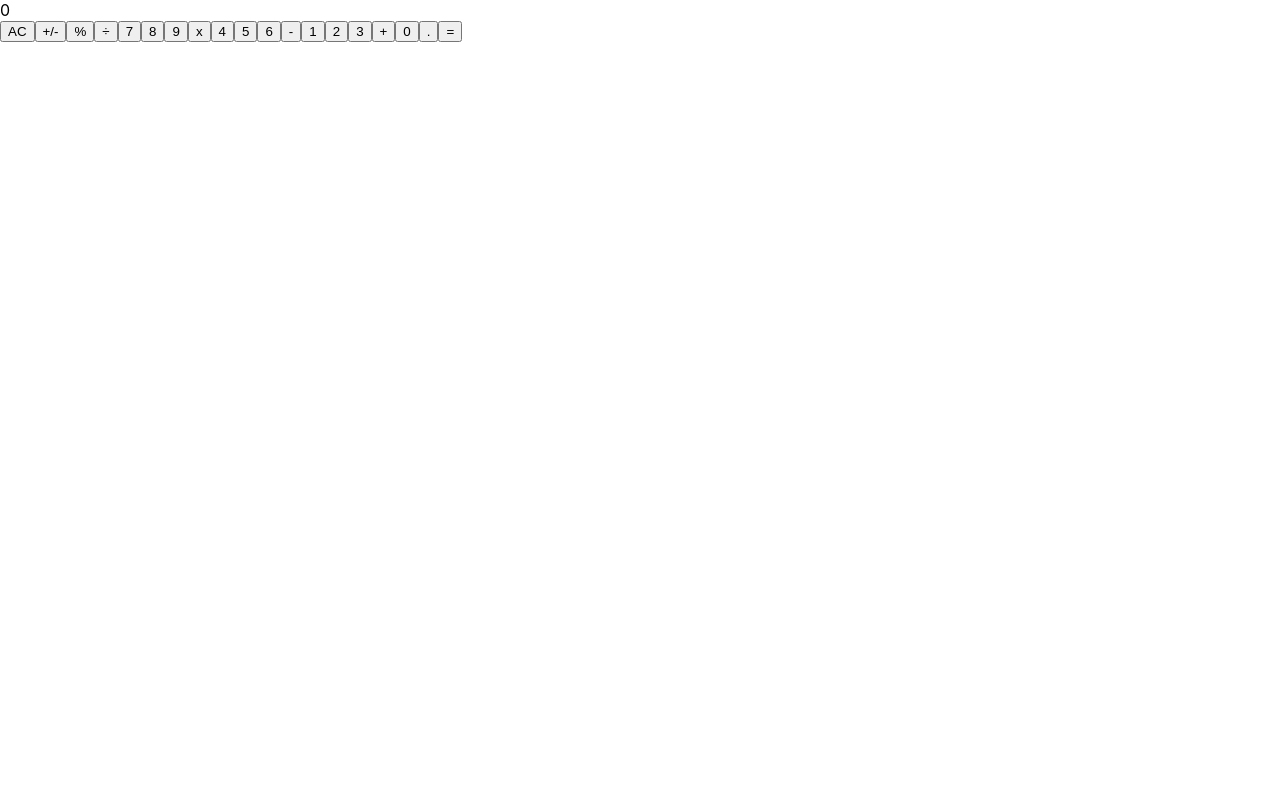
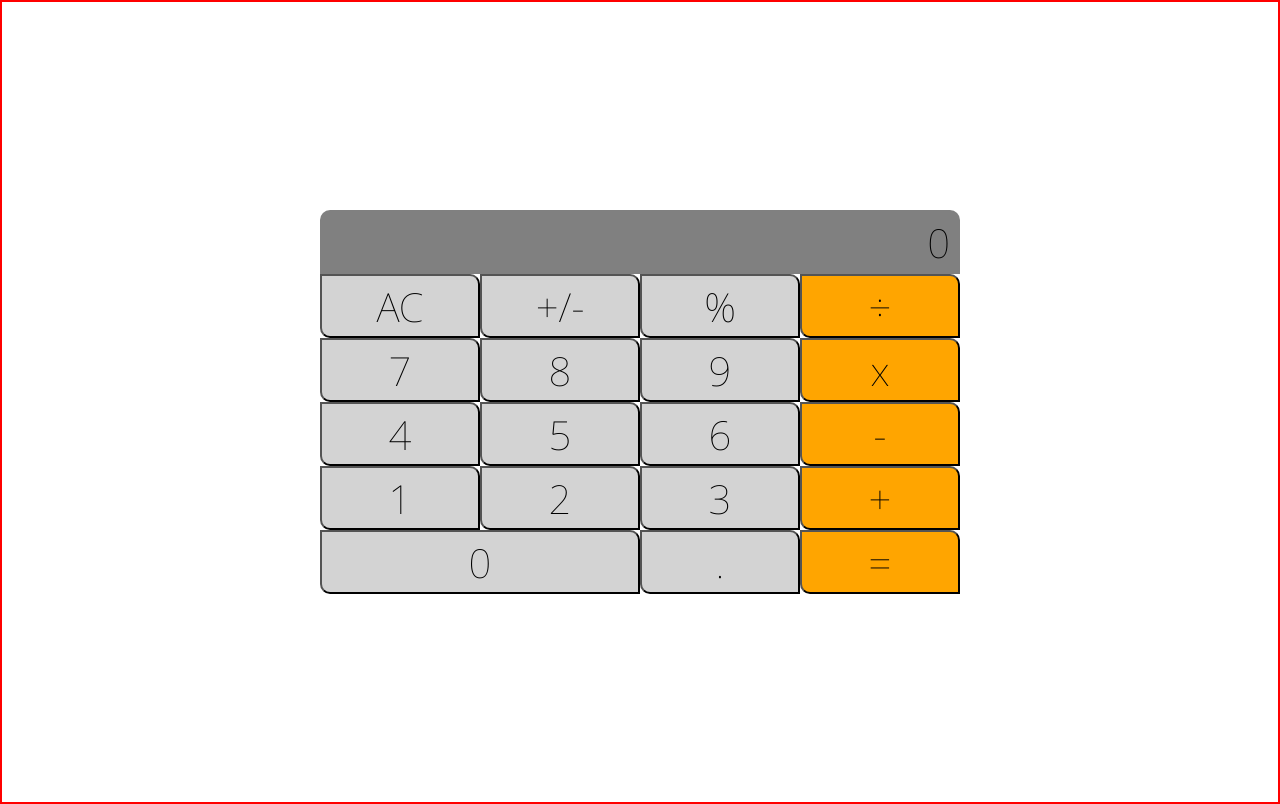
Before and after one commit to FrankMugagga/math-magician, a React (Create React App) app: page / in a window 1280 px wide. Built offline with nearby package versions, Linux system fonts and the light colour scheme.

Commit message:
Did style for the calculator

```diff
--- a/src/App.css
+++ b/src/App.css
@@ -1,39 +1,56 @@
-.App {
-  text-align: center;
+  @import url('https://fonts.googleapis.com/css2?family=Noto+Sans:wght@100&display=swap');
+
+  *{
+    font-family: 'Noto Sans', sans-serif;
   }
 
-.App-logo {
-  height: 40vmin;
-  pointer-events: none;
+  #calBody {
+    display: flex;
+    height: 100vh;
+    align-items: center;
+    justify-content: center;border: 2px solid red;
+
   }
 
-@media (prefers-reduced-motion: no-preference) {
-  .App-logo {
-    animation: App-logo-spin infinite 20s linear;
-  }
+  .container {
+    width: 40rem;
   }
 
-.App-header {
-  background-color: green;
-  min-height: 100vh;
+  .display {
     display: flex;
-  flex-direction: column;
     align-items: center;
-  justify-content: center;
-  font-size: calc(10px + 2vmin);
-  color: white;
+    justify-content: flex-end;
+    padding-right: 10px;
+    height: 8vh;
+    background: grey;
+    font-size: 40px;
+    border-top-left-radius: 10px;
+    border-top-right-radius: 10px;
   }
 
-.App-link {
-  color: #61dafb;
+  .keypad {
+    display: grid;
+    grid-template-columns: 1fr 1fr 1fr 1fr;
+    height: 40vh;
+
   }
 
-@keyframes App-logo-spin {
-  from {
-    transform: rotate(0deg);
+  .btn0 {
+    grid-column: 1 / 3;
+    font-size: 40px;
   }
 
-  to {
-    transform: rotate(360deg);
+  .btn0,
+  .btn {
+    background: lightgray;
+    font-size: 40px;
+    border-top-right-radius: 10px;
+    border-bottom-left-radius: 10px;
   }
+
+    .operatorBtn {
+    background: orange;
+    font-size: 40px;
+    border-top-right-radius: 10px;
+    border-bottom-left-radius: 10px;
   }
```
Lines whose indentation alone changed are shown as unchanged.
